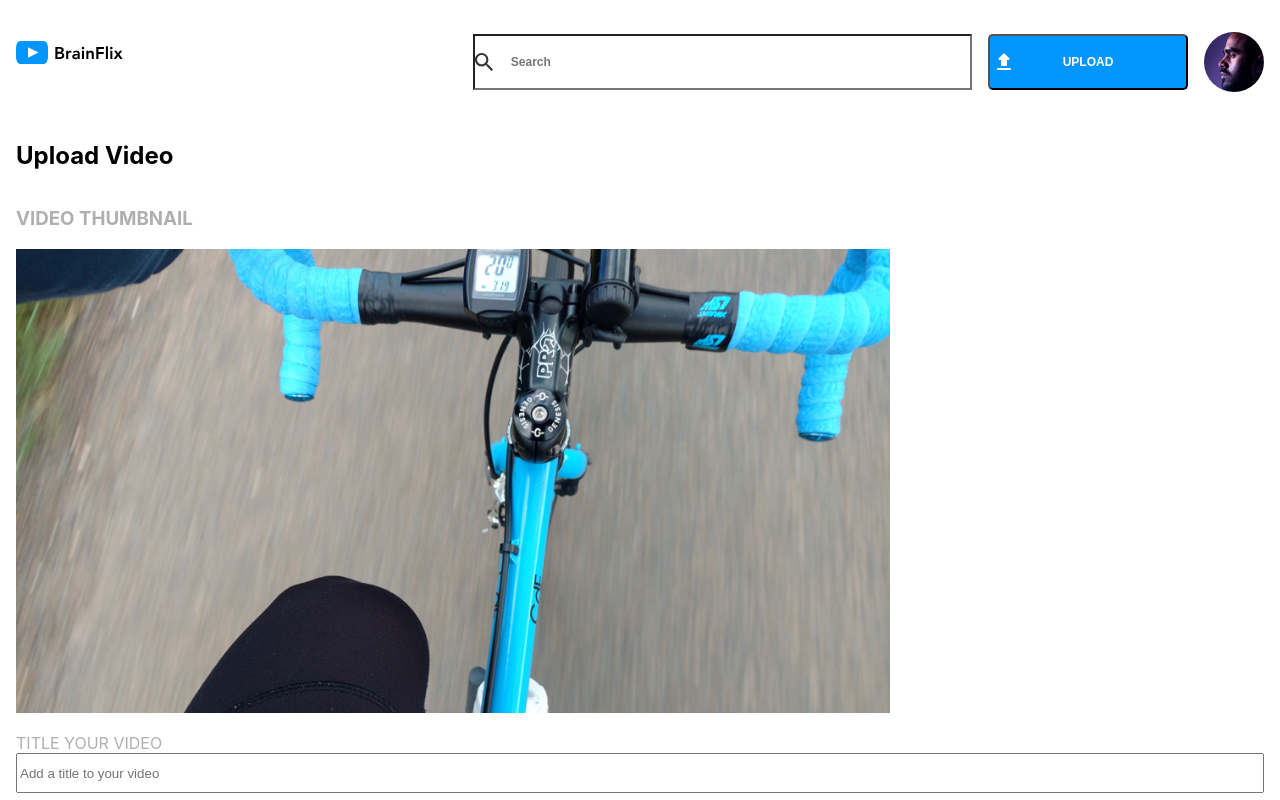
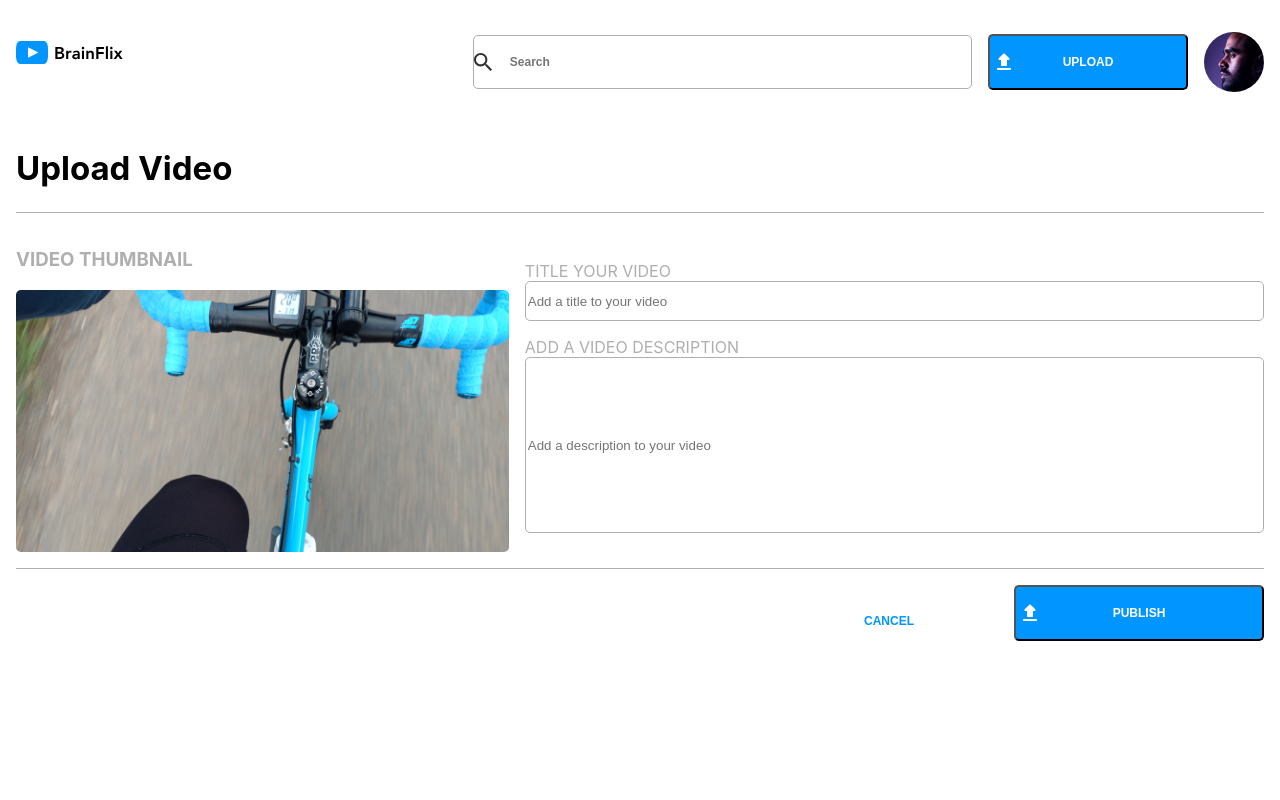
Before and after one commit to laurisfree/BrainFlix-laura, a React (Create React App) app in the folder brainflix-lauramorafreeman/: page /upload in a window 1280 px wide. Shown: the top 800 px of the page. Built offline with nearby package versions, Linux system fonts and the light colour scheme.

Commit message:
styling for desktop

```diff
--- a/brainflix-lauramorafreeman/src/Components/Header/Header.scss
+++ b/brainflix-lauramorafreeman/src/Components/Header/Header.scss
@@ -93,6 +93,8 @@
     }
 
     &__search-tablet {
+        border: 1px solid #AFAFAF;
+        border-radius: 5px;
 
         display: none;
 
@@ -159,6 +161,9 @@
     }
 
     &__search {
+        border: 1px solid #AFAFAF;
+        border-radius: 5px;
+        // padding-left: 1rem;
         width: 100%;
         // margin-right: 1rem;
         padding: 1rem;
--- a/brainflix-lauramorafreeman/src/Pages/Upload/Upload.jsx
+++ b/brainflix-lauramorafreeman/src/Pages/Upload/Upload.jsx
@@ -45,21 +45,21 @@ function VideoPlayer (){
     return (
             <form className="video-play" onSubmit={handleSubmit}>
                 <h1 className="video-play__title">Upload Video</h1>
+                <div className='video-play__form-wrapper-main'>
                     <div className="video-play__wrapper-desktop-1">
                         <h3 className="video-play__label-thumb">VIDEO THUMBNAIL</h3>
                         <img className="video-play__holder" src={videoPreview} alt="" />
                     </div>
-                {/* <div className="video-play__wrapper-desktop-2"> */}
+                    <div className="video-play__wrapper-desktop-2">
                         <label className="video-play__label-your-video">TITLE YOUR VIDEO</label>
                         <input name="title" className="video-play__label-your-video-input" type="text" placeholder="Add a title to your video" onChange={handleTitle}/>
                         <label className="video-play__label-description">ADD A VIDEO DESCRIPTION</label>
                         <input name="description" className="video-play__label-your-video-description-input" type="text" placeholder="Add a description to your video" onChange={handleDescription}/>
-                {/* </div> */}
+                    </div>
+                </div>
                 <div className='video-play__btn-wrapper'>
-
                     <button className="video-play__publish-btn" src={arrow}>PUBLISH
                     </button>
-
                 <button className="video-play__cancel-btn">CANCEL</button>
                 </div>
             </form>
--- a/brainflix-lauramorafreeman/src/Pages/Upload/Upload.scss
+++ b/brainflix-lauramorafreeman/src/Pages/Upload/Upload.scss
@@ -14,6 +14,50 @@
         line-height: 2rem;
         font-weight: 700;
 
+        @include tablet {
+        font-size: 2.0625rem;
+        line-height: 2.75rem;
+        font-weight: 700;
+        }
+    }
+
+    &__form-wrapper-main{
+
+        @include desktop {
+            display: flex;
+            // flex-direction: row;
+            justify-content: center;
+            align-content: space-between;
+            gap: 1rem;
+            border-bottom: 1px solid #AFAFAF;
+            border-top: 1px solid #AFAFAF;
+            padding-top: 1rem;
+            padding-bottom: 1rem;
+        }
+    }
+
+    &__wrapper-desktop-1 {
+
+        @include desktop {
+        display: flex;
+        flex-direction: column;
+        width: 40%;
+        }
+
+    }
+
+    &__wrapper-desktop-2 {
+
+        display: flex;
+        flex-direction: column;
+        // flex-direction: ;
+
+        @include desktop {
+        display: flex;
+        flex-direction: column;
+        width: 60%;
+        padding-top: 1rem;
+        }
     }
 
     &__label-thumb{
@@ -22,8 +66,14 @@
 
     &__holder{
 
+        border-radius: .3125rem;
+
         @include tablet {
             width: 70%;
+        }
+
+        @include desktop {
+            width: 100%;
         }
 
     }
@@ -34,6 +84,8 @@
     }
 
     &__label-your-video-input{
+        border: 1px solid #AFAFAF;
+        border-radius: .3125rem;
         color: #AFAFAF;
         height: 2.5rem;
     }
@@ -45,21 +97,30 @@
     }
 
     &__label-your-video-description-input {
+        border: 1px solid #AFAFAF;
+        border-radius: .3125rem;
+        height: 12.5rem;
 
-        height: 12.5rem;
+        @include desktop {
+            height: 11rem;
+        }
     }
 
     &__btn-wrapper {
 
         @include tablet {
             display: flex;
-            justify-content: flex-end;
+            flex-direction: row-reverse;
             border-top: 1px solid #AFAFAF;
+        }
+
+        @include desktop {
+            border-top: none;
         }
     }
 
     &__publish-btn {
-        height: 2.5rem;
+        height: 3.5rem;
         background-color: #0095FF;
         background-image: url(../../../src/icons/upload.svg);
         background-repeat: no-repeat;
```
Lines whose indentation alone changed are shown as unchanged.
